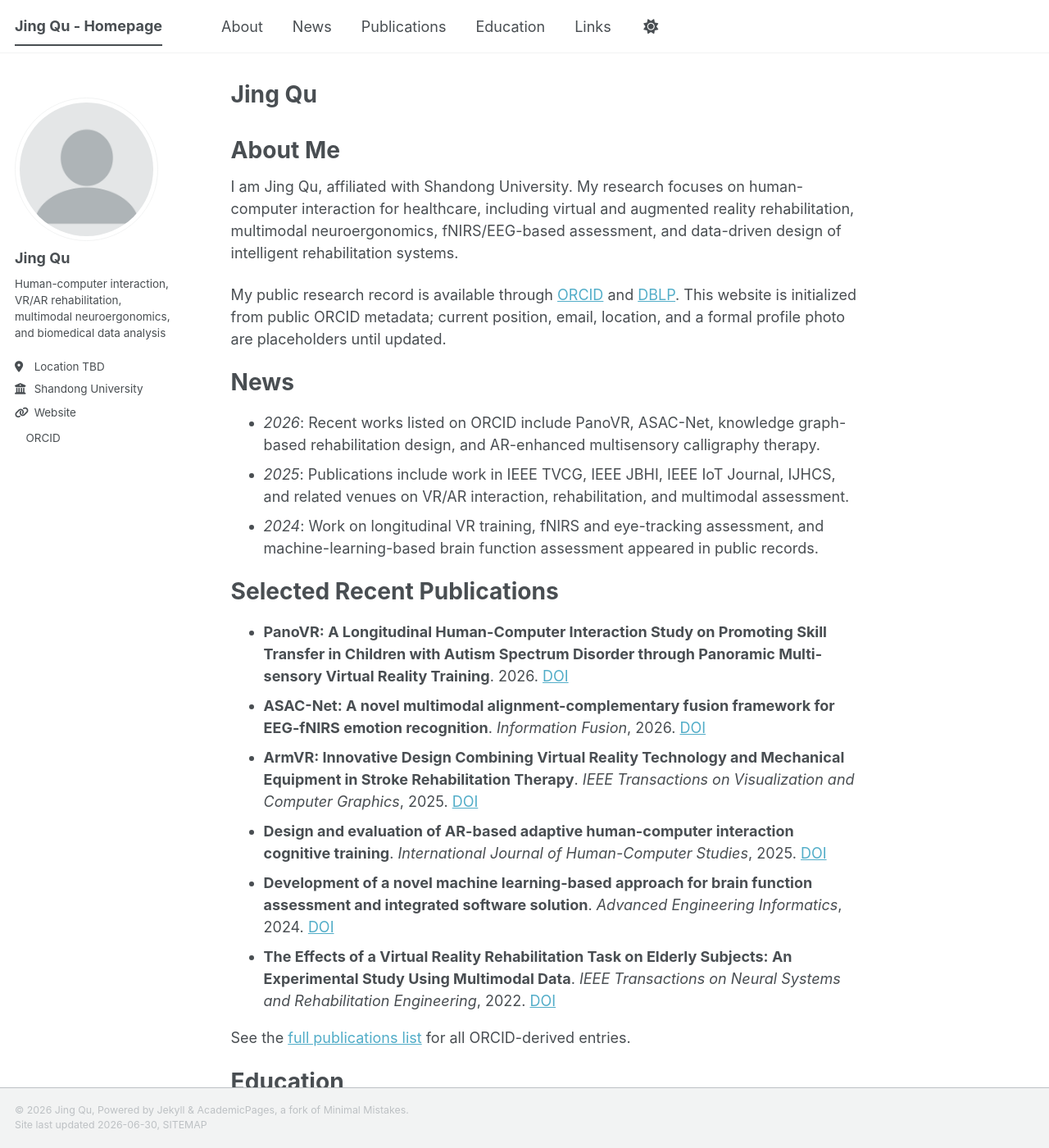
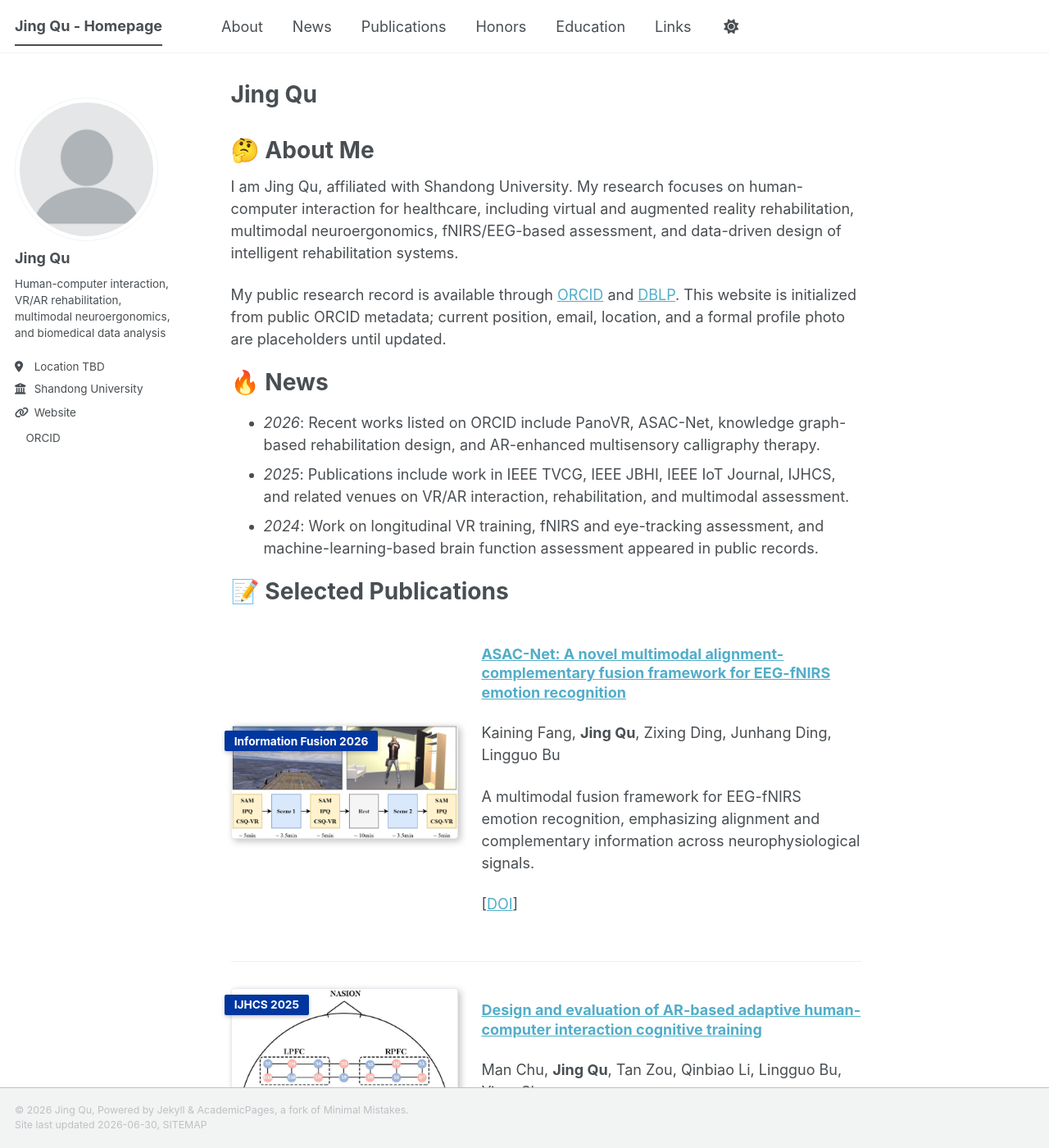
Before and after one commit to Aurora00000/Aurora00000.github.io, a Jekyll site: the page built from _pages/about.md, in a window 1280 px wide and 1400 px high. Shown: the whole window at 82% size. Built offline with Jekyll 4.4.1, drawn with Linux system fonts in a browser that asks for light colours; a style sheet for code colours, icons or effects is not loaded; some of the changed text lies outside the part shown.

Commit message:
Add paper figure cards and honors section

```diff
--- a/_data/navigation.yml
+++ b/_data/navigation.yml
@@ -10,6 +10,9 @@ main:
   - title: "Publications"
     url: /publications/
 
+  - title: "Honors"
+    url: /#honors-and-awards
+
   - title: "Education"
     url: /#education
 
--- a/_pages/about.md
+++ b/_pages/about.md
@@ -9,7 +9,7 @@ redirect_from:
 
 <span class="anchor" id="about-me"></span>
 
-# About Me
+# 🤔 About Me
 
 I am Jing Qu, affiliated with Shandong University. My research focuses on human-computer interaction for healthcare, including virtual and augmented reality rehabilitation, multimodal neuroergonomics, fNIRS/EEG-based assessment, and data-driven design of intelligent rehabilitation systems.
 
@@ -17,7 +17,7 @@ My public research record is available through [ORCID](https://orcid.org/0000-00
 
 <span class="anchor" id="news"></span>
 
-# News
+# 🔥 News
 
 - *2026*: Recent works listed on ORCID include PanoVR, ASAC-Net, knowledge graph-based rehabilitation design, and AR-enhanced multisensory calligraphy therapy.
 - *2025*: Publications include work in IEEE TVCG, IEEE JBHI, IEEE IoT Journal, IJHCS, and related venues on VR/AR interaction, rehabilitation, and multimodal assessment.
@@ -25,26 +25,70 @@ My public research record is available through [ORCID](https://orcid.org/0000-00
 
 <span class="anchor" id="selected-publications"></span>
 
-# Selected Recent Publications
+# 📝 Selected Publications
 
-- **PanoVR: A Longitudinal Human-Computer Interaction Study on Promoting Skill Transfer in Children with Autism Spectrum Disorder through Panoramic Multi-sensory Virtual Reality Training**. 2026. [DOI](https://doi.org/10.1145/3772318.3790764)
-- **ASAC-Net: A novel multimodal alignment-complementary fusion framework for EEG-fNIRS emotion recognition**. *Information Fusion*, 2026. [DOI](https://doi.org/10.1016/j.inffus.2026.104329)
-- **ArmVR: Innovative Design Combining Virtual Reality Technology and Mechanical Equipment in Stroke Rehabilitation Therapy**. *IEEE Transactions on Visualization and Computer Graphics*, 2025. [DOI](https://doi.org/10.1109/TVCG.2025.3549561)
-- **Design and evaluation of AR-based adaptive human-computer interaction cognitive training**. *International Journal of Human-Computer Studies*, 2025. [DOI](https://doi.org/10.1016/j.ijhcs.2025.103504)
-- **Development of a novel machine learning-based approach for brain function assessment and integrated software solution**. *Advanced Engineering Informatics*, 2024. [DOI](https://doi.org/10.1016/j.aei.2024.102461)
-- **The Effects of a Virtual Reality Rehabilitation Task on Elderly Subjects: An Experimental Study Using Multimodal Data**. *IEEE Transactions on Neural Systems and Rehabilitation Engineering*, 2022. [DOI](https://doi.org/10.1109/TNSRE.2022.3183686)
+<div class="paper-box">
+  <div class="paper-box-image">
+    <figure class="paper-figure">
+      <div class="paper-badge">Information Fusion 2026</div>
+      <img src="/images/paper-asac-net.jpg" alt="Graphical abstract for ASAC-Net" />
+    </figure>
+  </div>
+  <div class="paper-box-text">
+    <p class="paper-box-title"><a href="https://doi.org/10.1016/j.inffus.2026.104329">ASAC-Net: A novel multimodal alignment-complementary fusion framework for EEG-fNIRS emotion recognition</a></p>
+    <p class="paper-box-authors">Kaining Fang, <strong>Jing Qu</strong>, Zixing Ding, Junhang Ding, Lingguo Bu</p>
+    <p class="paper-box-summary">A multimodal fusion framework for EEG-fNIRS emotion recognition, emphasizing alignment and complementary information across neurophysiological signals.</p>
+    <p class="paper-box-links">[<a href="https://doi.org/10.1016/j.inffus.2026.104329">DOI</a>]</p>
+  </div>
+</div>
+
+<div class="paper-box">
+  <div class="paper-box-image">
+    <figure class="paper-figure">
+      <div class="paper-badge">IJHCS 2025</div>
+      <img src="/images/paper-ar-cognitive.jpg" alt="Graphical abstract for AR-based adaptive cognitive training" />
+    </figure>
+  </div>
+  <div class="paper-box-text">
+    <p class="paper-box-title"><a href="https://doi.org/10.1016/j.ijhcs.2025.103504">Design and evaluation of AR-based adaptive human-computer interaction cognitive training</a></p>
+    <p class="paper-box-authors">Man Chu, <strong>Jing Qu</strong>, Tan Zou, Qinbiao Li, Lingguo Bu, Yiran Shen</p>
+    <p class="paper-box-summary">An augmented-reality cognitive training study combining adaptive interaction design with multimodal assessment of user performance and brain activity.</p>
+    <p class="paper-box-links">[<a href="https://doi.org/10.1016/j.ijhcs.2025.103504">DOI</a>]</p>
+  </div>
+</div>
+
+<div class="paper-box">
+  <div class="paper-box-image">
+    <figure class="paper-figure">
+      <div class="paper-badge">AEI 2024</div>
+      <img src="/images/paper-brain-ml.jpg" alt="Graphical abstract for brain function assessment software" />
+    </figure>
+  </div>
+  <div class="paper-box-text">
+    <p class="paper-box-title"><a href="https://doi.org/10.1016/j.aei.2024.102461">Development of a novel machine learning-based approach for brain function assessment and integrated software solution</a></p>
+    <p class="paper-box-authors"><strong>Jing Qu</strong>, Lizhen Cui, Wei Guo, Lingguo Bu, Zhenya Wang</p>
+    <p class="paper-box-summary">A machine-learning-based brain function assessment workflow and integrated software solution for processing EEG/fNIRS data and supporting intelligent assessment.</p>
+    <p class="paper-box-links">[<a href="https://doi.org/10.1016/j.aei.2024.102461">DOI</a>]</p>
+  </div>
+</div>
 
 See the [full publications list](/publications/) for all ORCID-derived entries.
 
+<span class="anchor" id="honors-and-awards"></span>
+
+# 🎖 Honors and Awards
+
+- To be updated. I could not verify public award records from ORCID or web search without risking same-name ambiguity.
+
 <span class="anchor" id="education"></span>
 
-# Education
+# 📖 Education
 
 - Shandong University, Jinan, China.
 
 <span class="anchor" id="links"></span>
 
-# Links
+# 🔗 Links
 
 - [ORCID](https://orcid.org/0000-0003-4783-9244)
 - [DBLP](https://dblp.org/pid/35/588-1.html)
--- /dev/null
+++ b/_sass/layout/_paper-box.scss
@@ -0,0 +1,72 @@
+.paper-box {
+  display: flex;
+  align-items: center;
+  border-bottom: 1px solid #efefef;
+  padding: 1.8em 0;
+  gap: 1.6em;
+}
+
+.paper-box-image {
+  flex: 0 0 36%;
+  max-width: 320px;
+}
+
+.paper-figure {
+  position: relative;
+  margin: 0;
+}
+
+.paper-figure img {
+  width: 100%;
+  display: block;
+  border-radius: 4px;
+  box-shadow: 3px 3px 8px rgba(0, 0, 0, 0.24);
+  border: 1px solid #e6e9ee;
+  background: #fff;
+}
+
+.paper-badge {
+  position: absolute;
+  top: 0.55em;
+  left: -0.55em;
+  padding: 0.32em 0.85em;
+  background: #00369f;
+  color: #fff;
+  font-size: 0.76em;
+  font-weight: 700;
+  line-height: 1.2;
+  border-radius: 2px;
+  box-shadow: 0 2px 5px rgba(0, 0, 0, 0.22);
+}
+
+.paper-box-text {
+  flex: 1 1 auto;
+  min-width: 0;
+}
+
+.paper-box-title {
+  margin: 0 0 0.45em;
+  font-weight: 700;
+  line-height: 1.32;
+}
+
+.paper-box-authors,
+.paper-box-summary {
+  margin: 0.35em 0;
+}
+
+.paper-box-links {
+  margin: 0.65em 0 0;
+}
+
+@media (max-width: 48em) {
+  .paper-box {
+    display: block;
+    padding: 1.4em 0;
+  }
+
+  .paper-box-image {
+    max-width: 100%;
+    margin-bottom: 1em;
+  }
+}
--- a/assets/css/main.scss
+++ b/assets/css/main.scss
@@ -35,5 +35,6 @@
     "layout/page",
     "layout/archive",
     "layout/sidebar",
-    "layout/json_cv"
+    "layout/json_cv",
+    "layout/paper-box"
 ;
```
Also changed, not shown: images/paper-ar-cognitive.jpg (added), images/paper-asac-net.jpg (added), images/paper-brain-ml.jpg (added).
